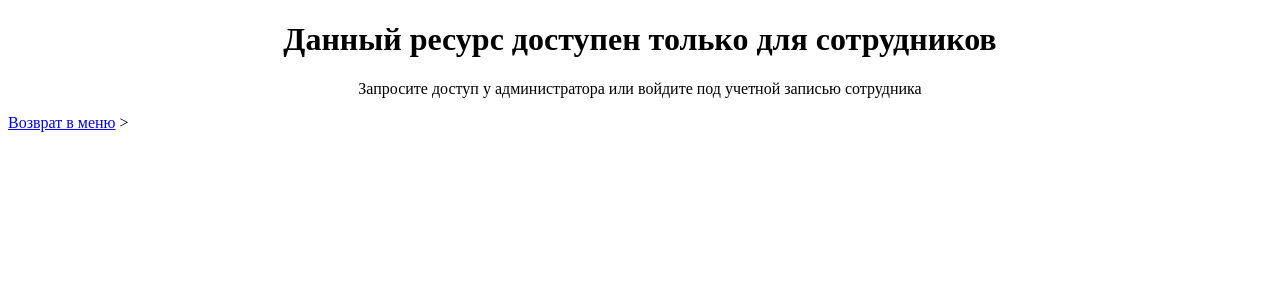
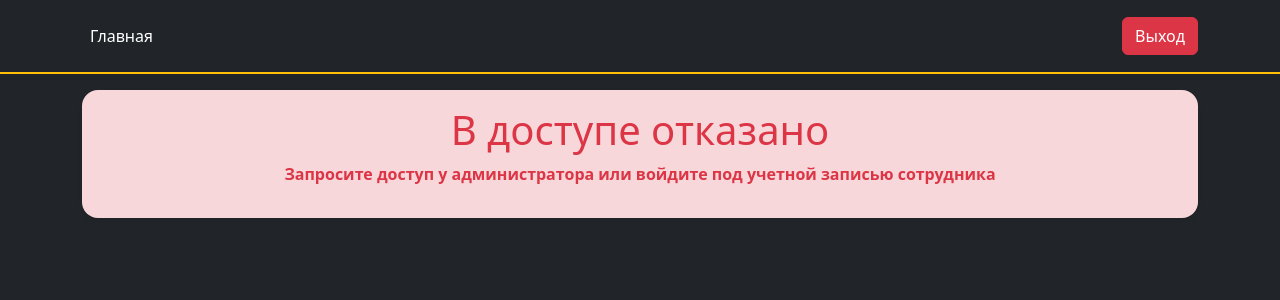
Before and after one commit to DanilKochura/edu_flask_store, a Flask app: page /queries/ in a window 1280 px wide. Shown: the top 300 px of the page. Run offline with Flask 3, Linux system fonts and the light colour scheme.

Commit message:
Правки перед защитой

```diff
--- a/access.py
+++ b/access.py
@@ -10,14 +10,16 @@ def login_required(func):
         if 'user_id' in session:
             return func(*args, **kwargs)
         return redirect(url_for('blueprint_auth.start_auth'))
+
     return wrapper
 
 
 def group_validation(config: dict) -> bool:
     endpoint_function = request.endpoint
-    endpoint_app = request.endpoint.split('.')[0] #назв_блюпринта.назв_обработч
+    endpoint_app = request.endpoint.split('.')[0]  # назв_блюпринта.назв_обработч
     if 'user_group' in session:
         user_group = session['user_group']
+        print(user_group)
         if user_group in config and endpoint_app in config[user_group]:
             return True
         elif user_group in config and endpoint_function in config[user_group]:
@@ -33,6 +35,7 @@ def group_required(f):
         if group_validation(config):
             return f(*args, **kwargs)
         return render_template('exceptions/internal_only.html')
+
     return wrapper
 
 
@@ -40,7 +43,7 @@ def external_validation(config):
     endpoint_app = request.endpoint.split('.')[0]
     user_id = session.get('user_id', None)
     user_group = session.get('user_group', None)
-    if user_id and user_group is None:
+    if user_id and user_group == "supplier":
         if endpoint_app in config['external']:
             return True
     return False
@@ -53,4 +56,5 @@ def external_required(f):
         if external_validation(config):
             return f(*args, **kwargs)
         return render_template('exceptions/external_only.html')
+
     return wrapper
--- a/blueprint_auth/templates/input_login.html
+++ b/blueprint_auth/templates/input_login.html
@@ -19,7 +19,7 @@
       <input type="text" class="form-control" name="login" placeholder="user">
       <label for="floatingInput">Логин</label>
     </div>
-    <div class="form-floating">
+    <div class="form-floating mt-2">
       <input type="password" class="form-control" name="password" placeholder="Password">
       <label for="floatingPassword">Пароль</label>
     </div>
--- a/blueprint_invoice_suggest/templates/invoices.html
+++ b/blueprint_invoice_suggest/templates/invoices.html
@@ -53,12 +53,12 @@
                         <h2 class="accordion-header">
                             <button class="accordion-button collapsed  bg-dark bg-op text-secondary" type="button"
                                     data-bs-toggle="collapse"
-                                    data-bs-target="#flush-collapseTwo" aria-expanded="false"
+                                    data-bs-target="#flush-collapseTwo{{ invoice['id_Inv'] }}" aria-expanded="false"
                                     aria-controls="flush-collapseTwo">
                                 Посмотреть состав накладной
                             </button>
                         </h2>
-                        <div id="flush-collapseTwo" class="accordion-collapse collapse"
+                        <div id="flush-collapseTwo{{ invoice['id_Inv'] }}" class="accordion-collapse collapse"
                              data-bs-parent="#accordion{{ invoice['id_Inv'] }}">
                             <div class="accordion-body  bg-dark bg-op text-secondary border-0">
                                 <table class="table table-bordered text-white rounded-4">
--- a/blueprint_query/templates/product_form.html
+++ b/blueprint_query/templates/product_form.html
@@ -15,7 +15,6 @@
         <div class="col-5 border-1 border-left">
             <h2>Выберите товар</h2>
             <form action="" , method="POST">
-                <label>Выберите поставщика и год:</label>
                 <div class="row my-3">
                     <div class="col-12">
                         <select name="product_name" class="form-control" id="selectID">
--- a/configs/access.json
+++ b/configs/access.json
@@ -7,13 +7,12 @@
   ],
   "admin": [
     "bp_query",
-    "blueprint_report",
-    "blueprint_invoice_suggest"
+    "blueprint_report"
   ],
   "manager": [
     "blueprint_invoice_suggest"
   ],
-  "supplier": [
+  "external": [
     "bp_order"
   ]
 }
--- a/templates/exceptions/base.html
+++ b/templates/exceptions/base.html
@@ -2,12 +2,17 @@
 <html lang="en">
 <head>
     <meta charset="UTF-8">
-    <title>Доступ закрыт</title>
+    <title>Menu</title>
+    <link href="https://cdn.jsdelivr.net/npm/bootstrap@5.3.0-alpha1/dist/css/bootstrap.min.css" rel="stylesheet">
+{#    <link type="text/css" rel="stylesheet" href="{{ url_for('static', filename='main.css') }}">#}
+
 </head>
-<body>
+<body class="bg-dark text-white">
+    {% include 'parts/common_navbar.html' %}
+
     {% block internal_users %}{% endblock %}
     {% block external_users %}{% endblock %}
-     <a href="{{url_for('menu_choice')}}"> Возврат в меню</a>
-</center>>
+
+</center>
 </body>
 </html>
--- a/templates/exceptions/external_only.html
+++ b/templates/exceptions/external_only.html
@@ -1,10 +1,12 @@
 {% extends 'exceptions/base.html' %}
 
 {% block internal_users %}
-<div>
+<div class="container">
+<div class="bg-danger-subtle text-center fs-6 fw-bold my-3 py-3 rounded-4 shadow-sm text-danger">
     <center>
     <h1>Данный ресурс доступен только для поставщиков</h1>
     <p>Вам необходимо зайти в личный кабинет, чтобы получить сюда доступ</p>
-    </center>>
+    </center>
+</div>
 </div>
 {% endblock %}
--- a/templates/exceptions/internal_only.html
+++ b/templates/exceptions/internal_only.html
@@ -1,10 +1,12 @@
 {% extends 'exceptions/base.html' %}
 
 {% block external_users %}
-<div>
+<div class="container">
+<div class="bg-danger-subtle text-center fs-6 fw-bold my-3 py-3 rounded-4 shadow-sm text-danger">
     <center>
-    <h1>Данный ресурс доступен только для сотрудников</h1>
+    <h1>В доступе отказано</h1>
     <p>Запросите доступ у администратора или войдите под учетной записью сотрудника</p>
     </center>
 </div>
+</div>
 {% endblock %}
```
Also changed, not shown: blueprint_invoice/route.py (+5 -2 lines).
